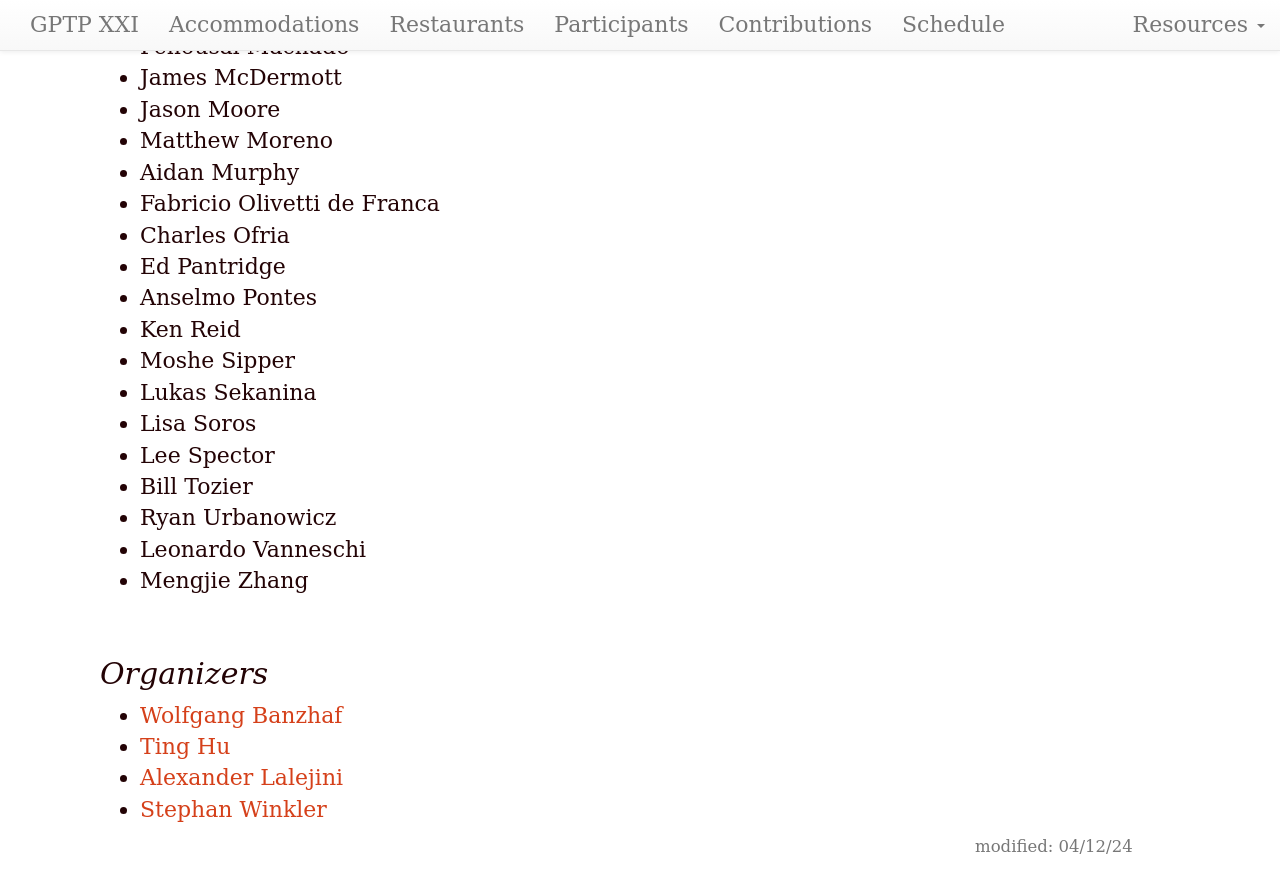
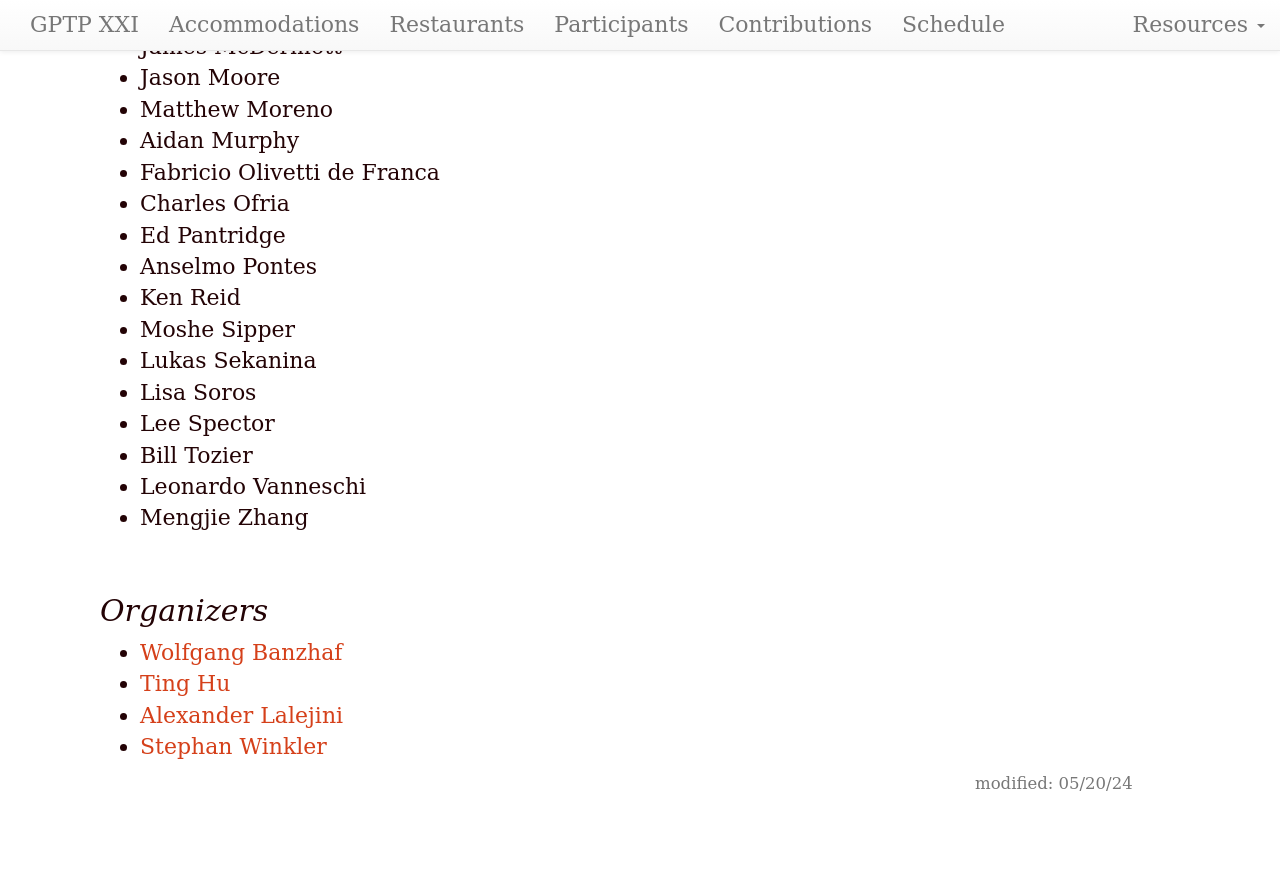
Before and after one commit to GPTP-workshop/gptp-workshop.github.io, a Jekyll site: the page built from attendees.md, in a window 1280 px wide and 900 px high, scrolled down 1075 px. Shown: the top 893 px of the window. Built offline with Jekyll 4.4.1, drawn with Linux system fonts in a browser that asks for light colours; our own code applies the rules of GitHub Pages for plain Markdown files; after the commit the page ends 1912 px from its top, so only the background shows below that.

Commit message:
Update attendees.md

```diff
--- a/attendees.md
+++ b/attendees.md
@@ -1,6 +1,6 @@
 ---
 layout: default
-updated: "April 12, 2024"
+updated: "May 20, 2024"
 roman: "XXI"
 dates: "June 06-08, 2024"
 ---
@@ -47,7 +46,6 @@ dates: "June 06-08, 2024"
 - Lisa Soros
 - Lee Spector
 - Bill Tozier
-- Ryan Urbanowicz
 - Leonardo Vanneschi
 - Mengjie Zhang
 
```
Also changed, not shown: other parts of attendees.md (+0 -1 lines).
